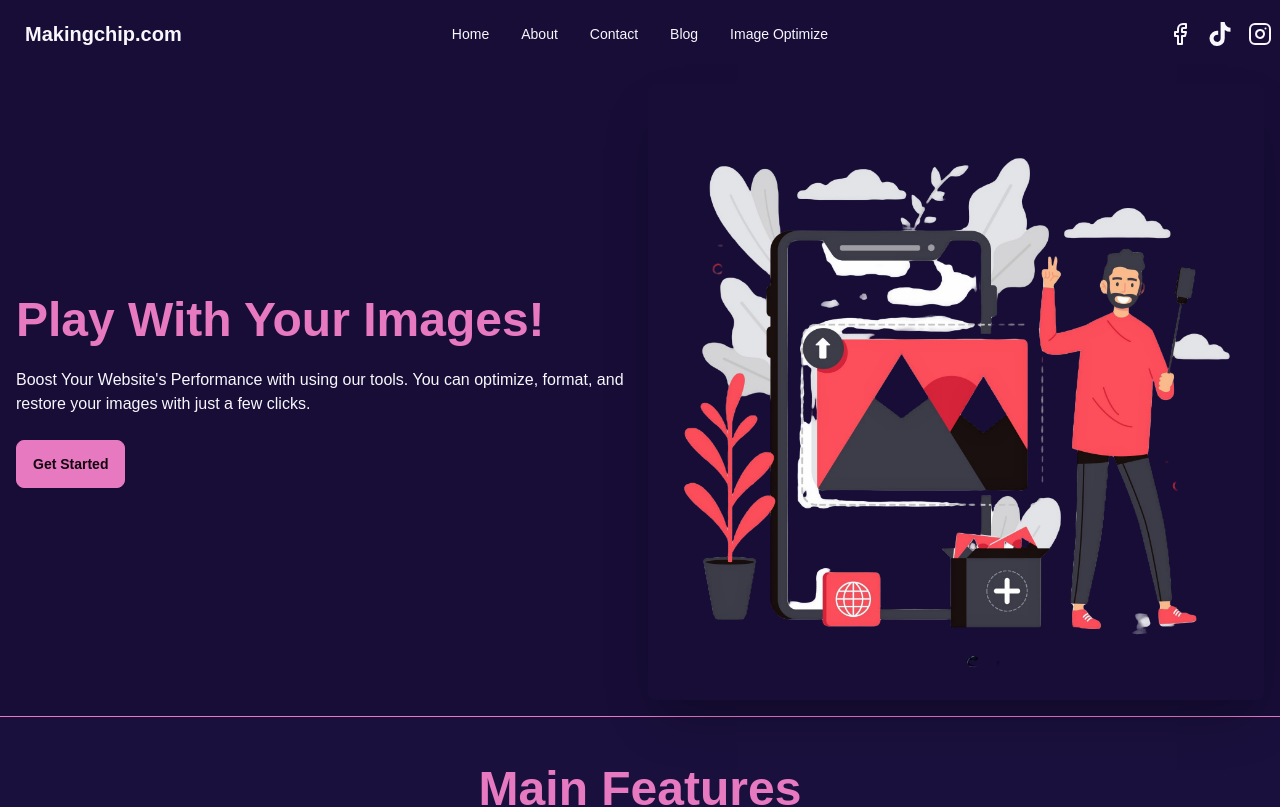
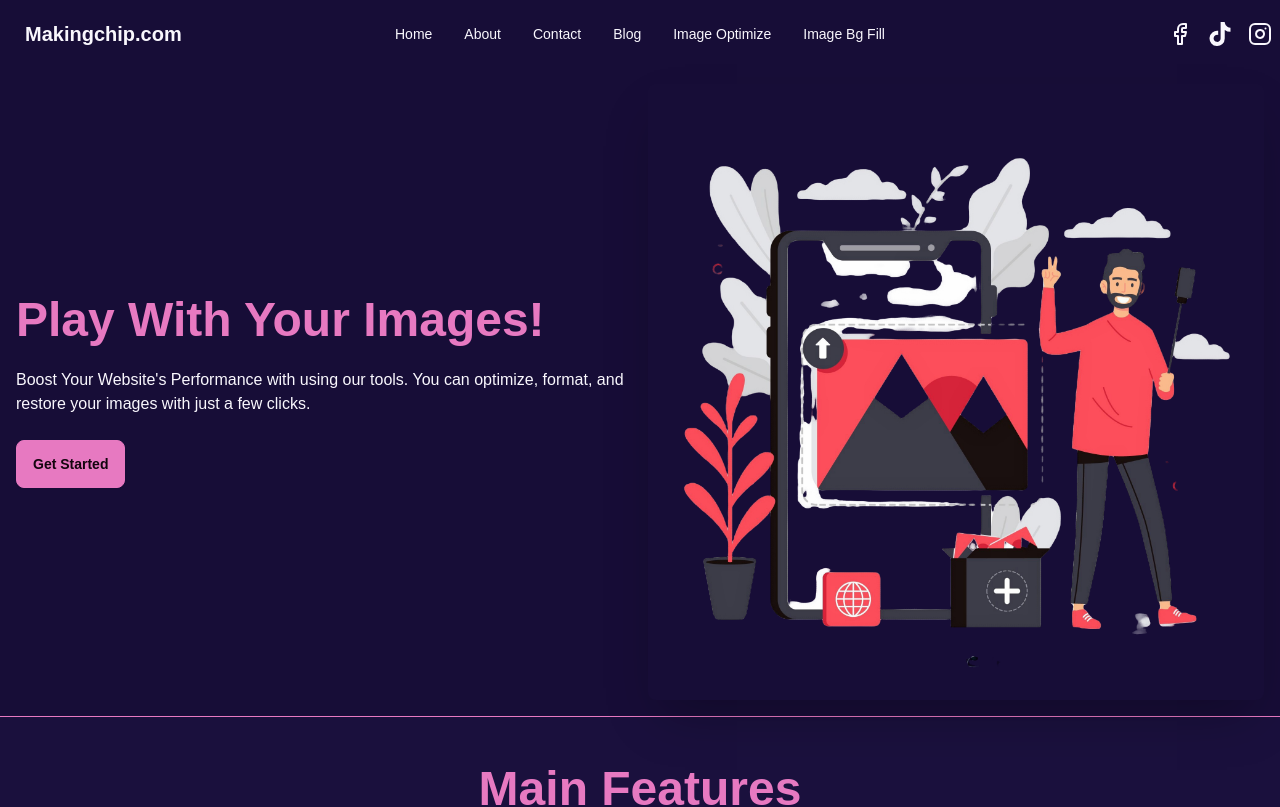
Before and after one commit to afnanhussain2002/making-chip, a Next.js app: page / in a window 1280 px wide. Shown: the top 807 px of the page. Built offline with nearby package versions, Linux system fonts and the light colour scheme.

Commit message:
change and add more menus

```diff
--- a/src/app/layout.tsx
+++ b/src/app/layout.tsx
@@ -102,8 +102,12 @@ export default function RootLayout({
           <li><Link href={"/home"}>Home</Link></li>
           <li><Link href={"/about"}>About</Link></li>
           <li><Link href={"/contact"}>Contact</Link></li>
-          <li><Link href={"/blog"}>Blog</Link></li>
+          <li><Link href={"/details-about"}>Blog</Link></li>
           <li><Link href={"/image-optimize"}>Image Optimize</Link></li>
+          <li><Link href={"/image-fill"}>Image Bg Fill</Link></li>
+          <li><Link href={"/image-restore"}>Image Improve</Link></li>
+          <li><Link href={"/funny-templates"}>Funny Templates</Link></li>
+          <li><Link href={"/post-template"}>Post Templates</Link></li>
 
 
         </ul>
@@ -117,6 +121,9 @@ export default function RootLayout({
           <li><Link href={"/contact"}>Contact</Link></li>
           <li><Link href={"/blog"}>Blog</Link></li>
           <li><Link href={"/image-optimize"}>Image Optimize</Link></li>
+          <li><Link href={"/image-fill"}>Image Bg Fill</Link></li>
+
+
       </ul>
     </div>
     <div className="navbar-end">
```
